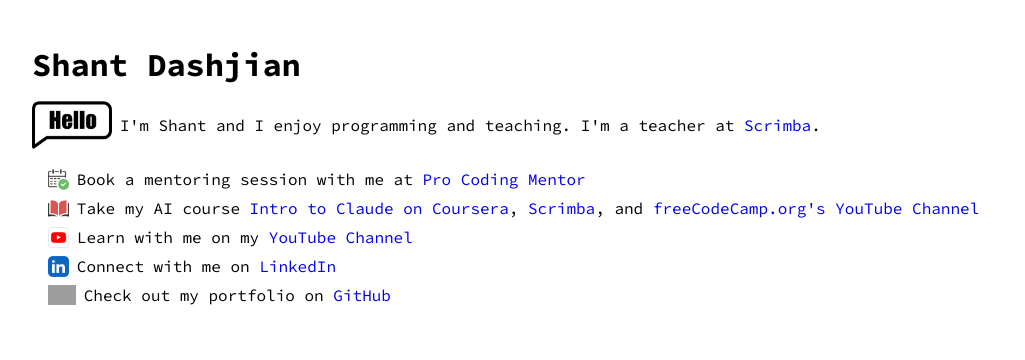
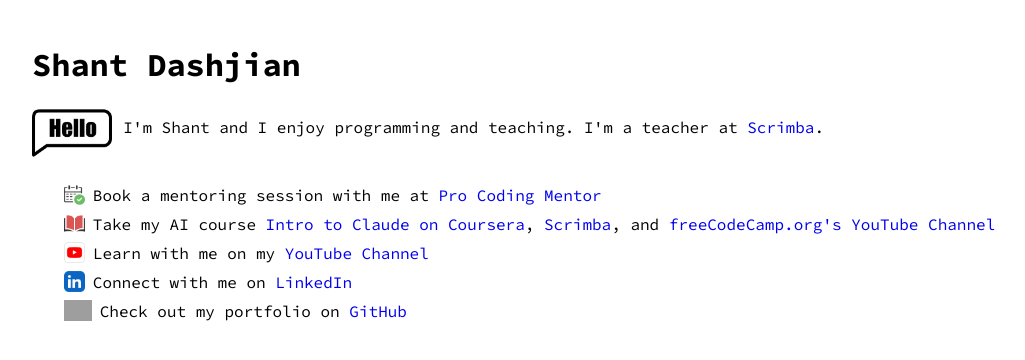
Before and after one commit to shantdashjian/portfolio-site, an Astro site: page / in a window 1280 px wide. Shown: the whole page, without its empty margins (8-1033 px from the left). Built offline with nearby package versions, Linux system fonts and the light colour scheme; Astro itself is replaced by a stand-in of ours; grey boxes are pictures that could not be loaded.

Commit message:
Fix alignment

```diff
--- a/src/pages/index.astro
+++ b/src/pages/index.astro
@@ -22,16 +22,25 @@
         font-family: "Source Code Pro", monospace;
         padding: 1em 2em;
       }
-      li,
-      p {
+      li {
         list-style: none;
         display: flex;
         flex-direction: row;
-        align-items: center;
+        align-items: start;
         margin: 0;
       }
+			p {
+        list-style: none;
+        display: flex;
+        flex-direction: row;
+        align-items: start;
+        margin: 0.5em 0;
+      }
+			p span {
+				padding-top: 1.5em;
+			}
       p img {
-        padding-right: 0.5em;
+        padding-right: 0.7em;
       }
       img {
         height: 1.3rem;
@@ -39,14 +48,14 @@
       a:has(img) {
         display: flex;
         justify-content: start;
-        padding-right: 0.5em;
+        padding: 0.2em 0.5em 0 0;
       }
       a {
         text-decoration: none;
       }
       ul {
         line-height: 1.8rem;
-        padding: 0 1em;
+        padding: 0 2em;
         margin: 0;
       }
       .hello {
```
